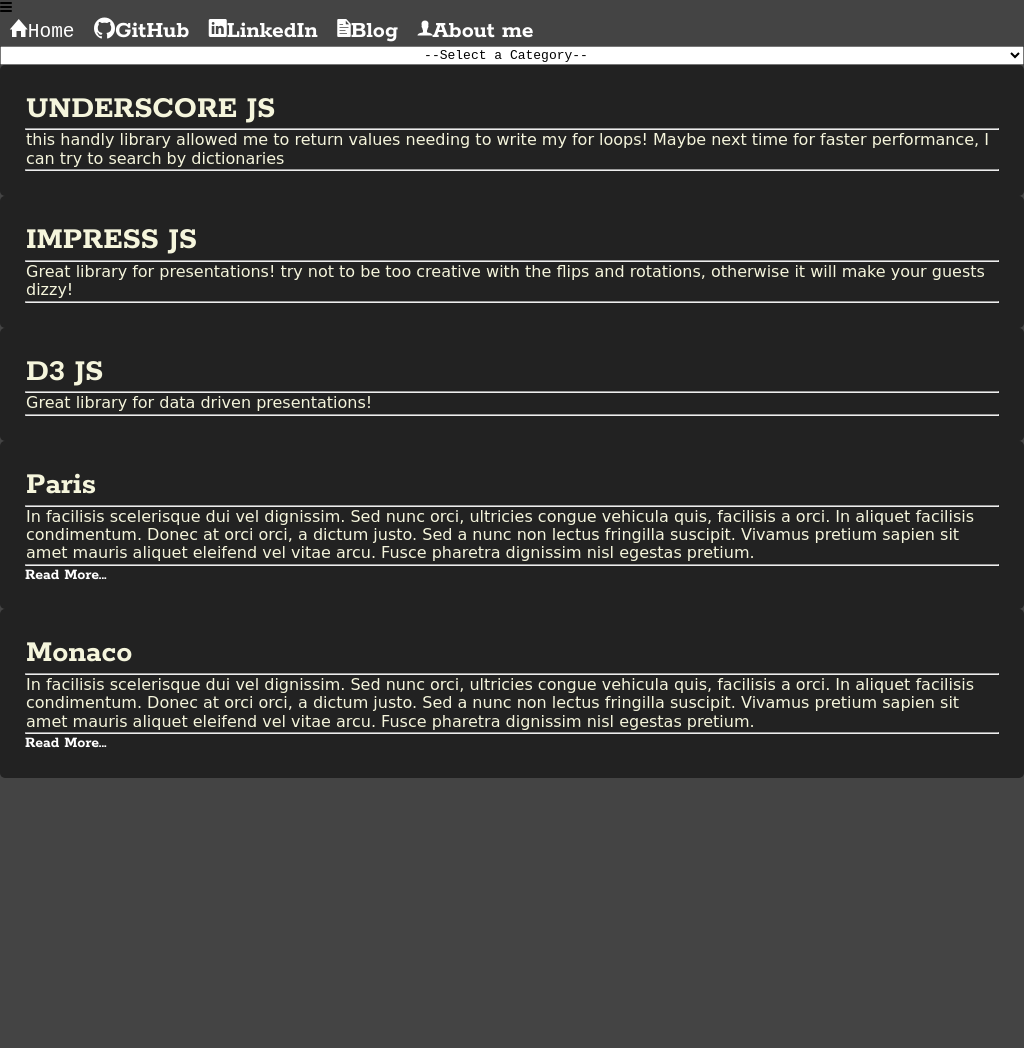
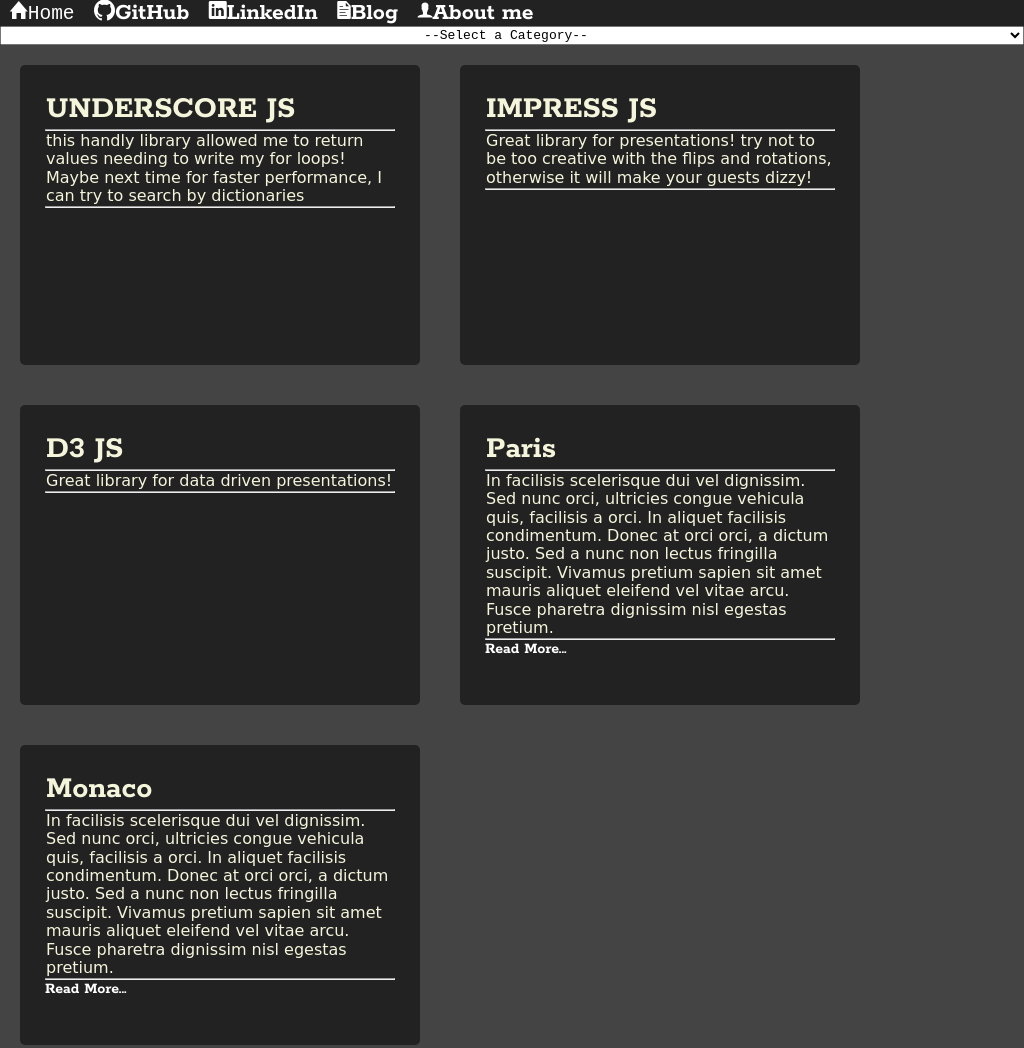
Before and after one commit to wortleyjk-codefellows/301n2-portfolio, a plain HTML site: page index.html in a window 1024 px wide. Before the commit the page ends 800 px from the top, so only its background shows below. Drawn offline with nearby package versions, Linux system fonts and the light colour scheme; files whose address does not match are found by name; a web font is replaced by a local one.

Commit message:
fixed css layout, defined height and width

```diff
--- a/styles/module.css
+++ b/styles/module.css
@@ -39,9 +39,18 @@
   padding:10px;
   margin:30px;
   max-width: 250px;
+  min-height: 200px;
   display: block;
   float: left;
   text-overflow: ellipsis;
+  }
+
+.reviewContent {
+  height: inherit;
+  }
+
+.reviewContent p {
+  overflow: ellipsis;
   }
 }
 
@@ -91,8 +100,24 @@
 }
 
 @media screen and (min-width:801px) and (max-width: 1200px){
+  .mobile-icon{
+    display: none;
+  }
+  .navigation-wrapper{
+    display:block !important;
+    height:2em;
+    width:100%;
+    background-color: #222222;
+    }
   .review-element{
+    margin:20px;
+    transition: all 1s linear;
     padding: 25px;
-    transition: all 1s linear;
+    width: 350px;
+    height: 250px;
+    display: block;
+    float: left;
+    text-overflow: ellipsis;
+    }
   }
 }
```
